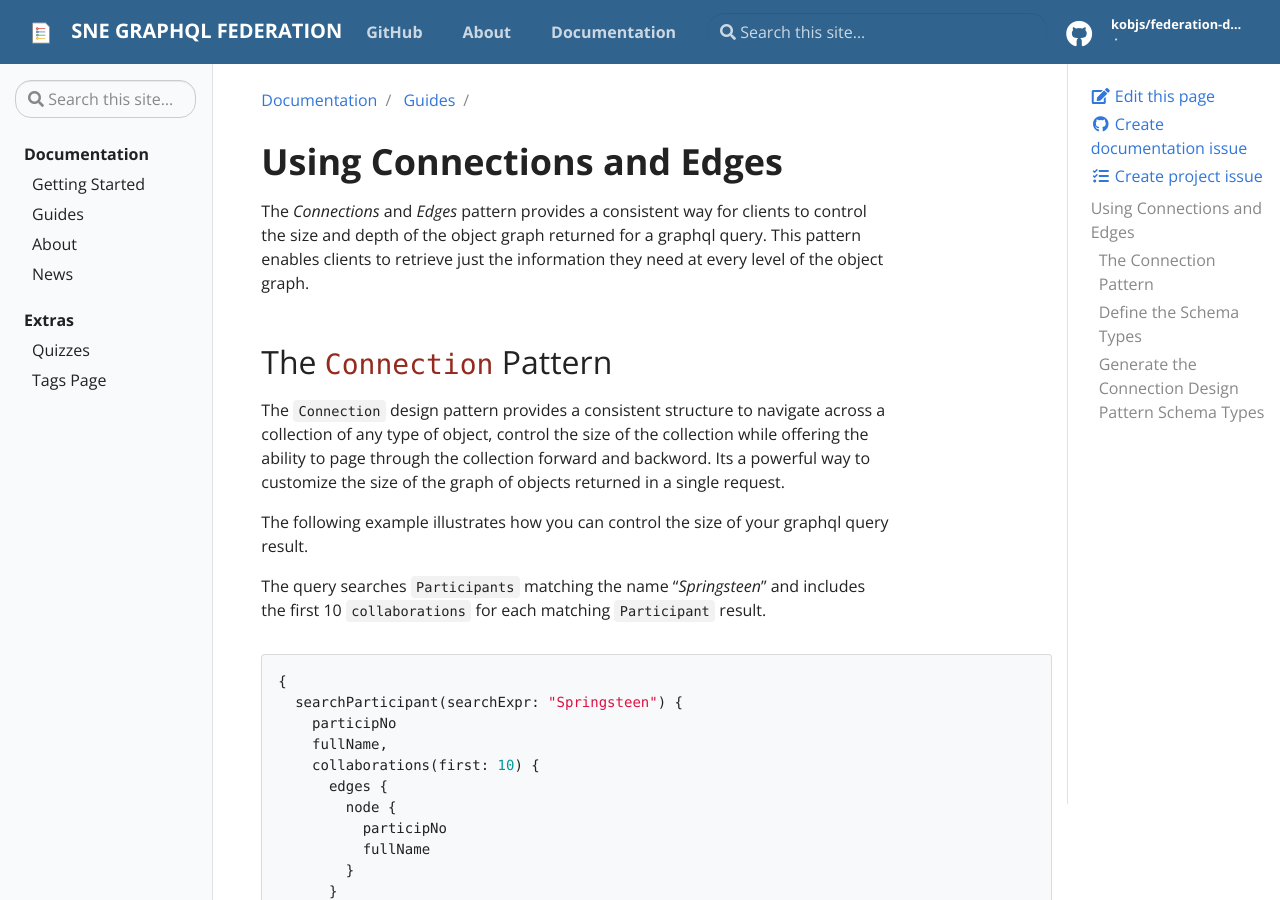
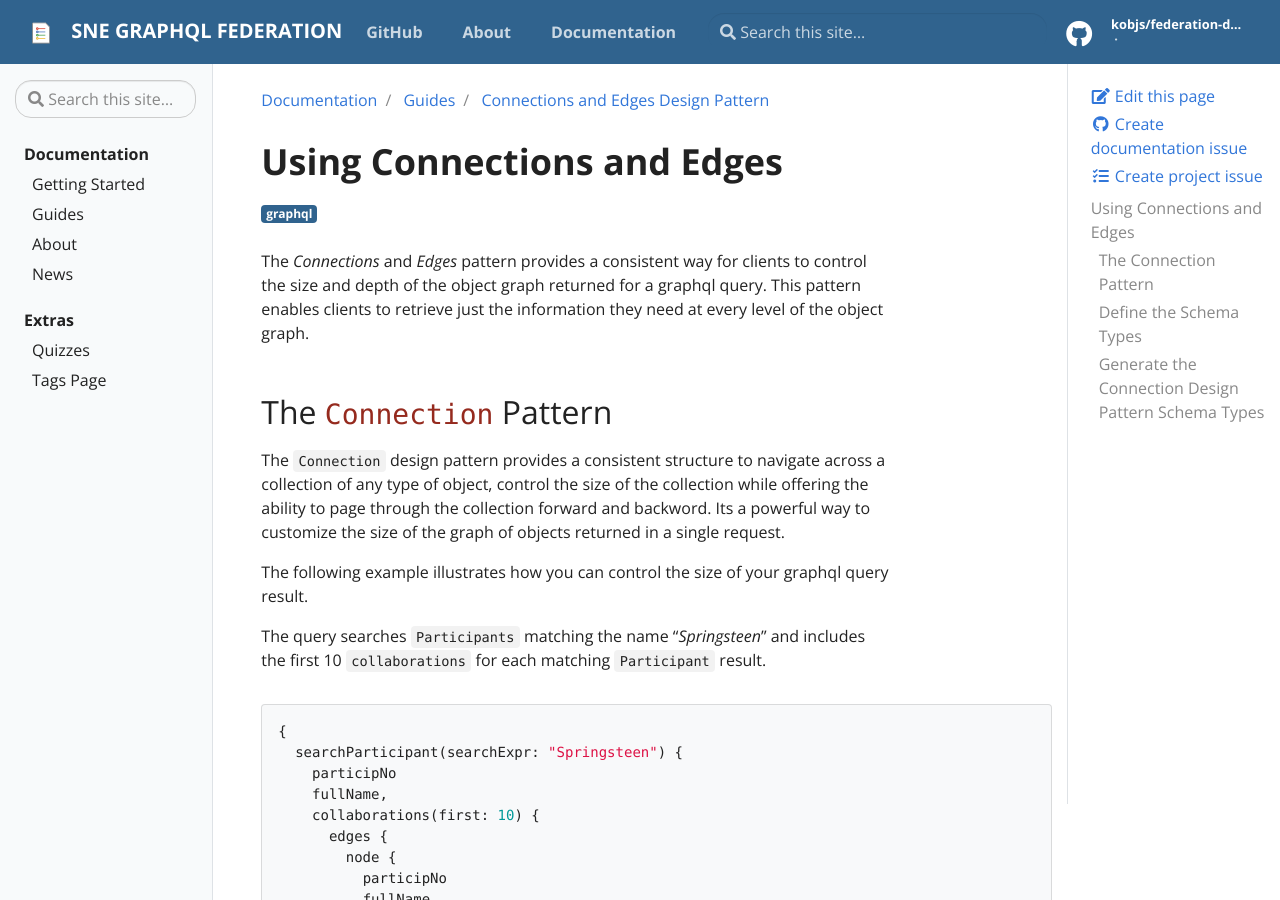
Before and after one commit to kobjs/federation-docs, a Jekyll site: the page built from _docs/guides/connections-edges-pattern.md, in a window 1280 px wide and 900 px high. Built offline with Jekyll 4.4.1, drawn with Linux system fonts in a browser that asks for light colours; part of the change alters nothing that is shown.

Commit message:
Incremental RDX Documentation update

```diff
--- a/_docs/guides/connections-edges-pattern.md
+++ b/_docs/guides/connections-edges-pattern.md
@@ -1,8 +1,8 @@
 ---
 title: Connections and Edges Design Pattern
 tags:
-- graphql
-  description: Defines the Connections and Edges design pattern, and provides "how to" guides and examples
+  - graphql
+description: Defines the Connections and Edges design pattern
 ---
 
 # Using Connections and Edges
```
Also changed, not shown: _docs/guides/intro-to-graphql.md (+2 -2 lines).
